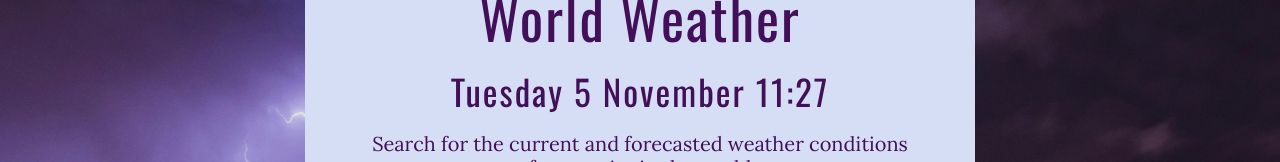
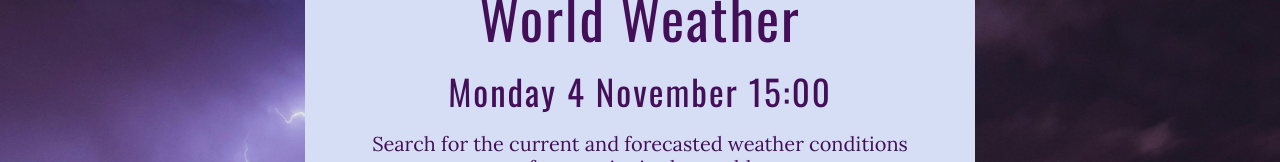
Before and after one commit to GeorginaMudditt/react-weather-app, a React (Create React App) app: page / in a window 1280 px wide. Shown: the part 146-308 px from the top of the page. Built offline with nearby package versions, Linux system fonts and the light colour scheme; no server answers.

Commit message:
install moment to update date/time in real time

```diff
--- a/package.json
+++ b/package.json
@@ -8,6 +8,7 @@
     "@testing-library/user-event": "^13.5.0",
     "axios": "^1.7.7",
     "bootstrap": "^5.3.3",
+    "moment": "^2.30.1",
     "react": "^18.3.1",
     "react-dom": "^18.3.1",
     "react-scripts": "^5.0.1",
--- a/public/index.html
+++ b/public/index.html
@@ -23,6 +23,7 @@
       href="https://fonts.googleapis.com/css2?family=Bangers&family=Fjalla+One&family=Gudea:ital,wght@0,400;0,700;1,400&family=Lato:ital,wght@0,100;0,300;0,400;0,700;0,900;1,100;1,300;1,400;1,700;1,900&family=Lora:ital,wght@0,400..700;1,400..700&family=Nunito:ital,wght@0,200..1000;1,200..1000&family=Oswald:wght@200..700&family=Poppins:ital,wght@0,100;0,200;0,300;0,400;0,500;0,600;0,700;0,800;0,900;1,100;1,200;1,300;1,400;1,500;1,600;1,700;1,800;1,900&family=Yellowtail&display=swap"
       rel="stylesheet"
     />
+    <script src="https://cdnjs.cloudflare.com/ajax/libs/moment.js/2.29.4/moment.min.js"></script>
     <title>React Weather App</title>
   </head>
   <body>
--- a/src/Header.js
+++ b/src/Header.js
@@ -1,11 +1,13 @@
 import React from "react";
 import "./Header.css";
+import moment from "moment";
 
 export default function Header() {
+  let today = moment().format("dddd D MMMM HH:mm");
   return (
     <div className="Header">
       <h1>World Weather</h1>
-      <h2 className="date">Tuesday 5 November 11:27</h2>
+      <h2 className="date">{today}</h2>
       <h3 className="tagline">
         Search for the current and forecasted weather conditions
         <br /> for any city in the world
```
Also changed, not shown: 1 other file (tests, documents, lock files or other folders).
